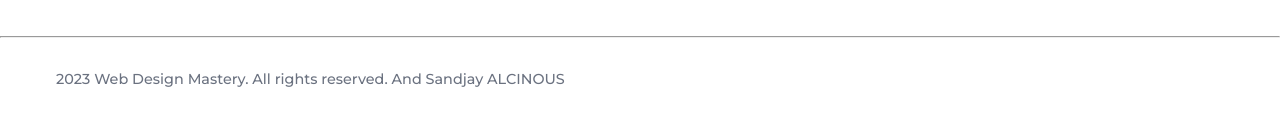
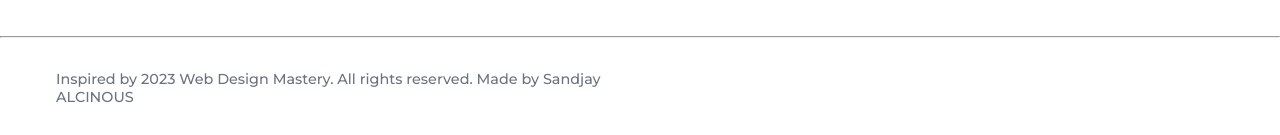
Before and after one commit to djaydjaysecondaccount/videdressingbycamille, a plain HTML site: page index.html in a window 1280 px wide. Shown: the part 3726-3861 px from the top of the page. Drawn offline with nearby package versions, Linux system fonts and the light colour scheme.

Commit message:
Update index.html

```diff
--- a/index.html
+++ b/index.html
@@ -281,7 +281,7 @@
 
     <div class="section__container footer__bar">
       <div class="copyright">
-        2023 Web Design Mastery. All rights reserved. And Sandjay ALCINOUS
+        Inspired by 2023 Web Design Mastery. All rights reserved. Made by Sandjay ALCINOUS
       </div>
       <!--<div class="footer__form">
         <form>
```
